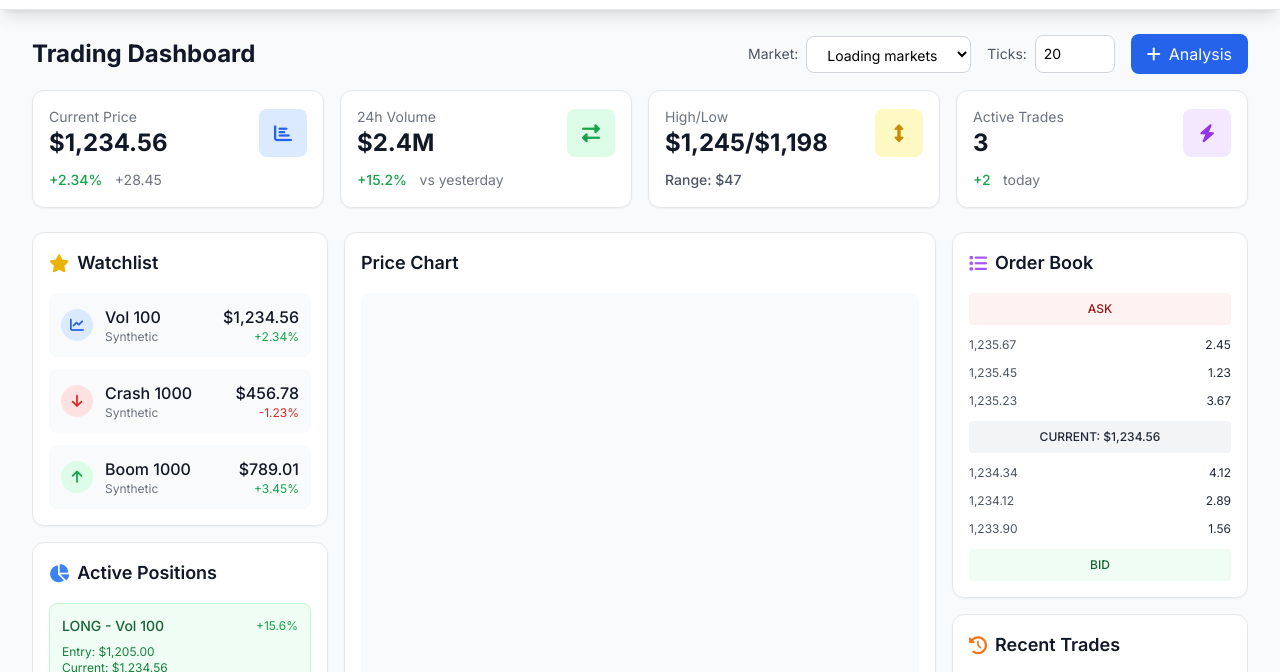
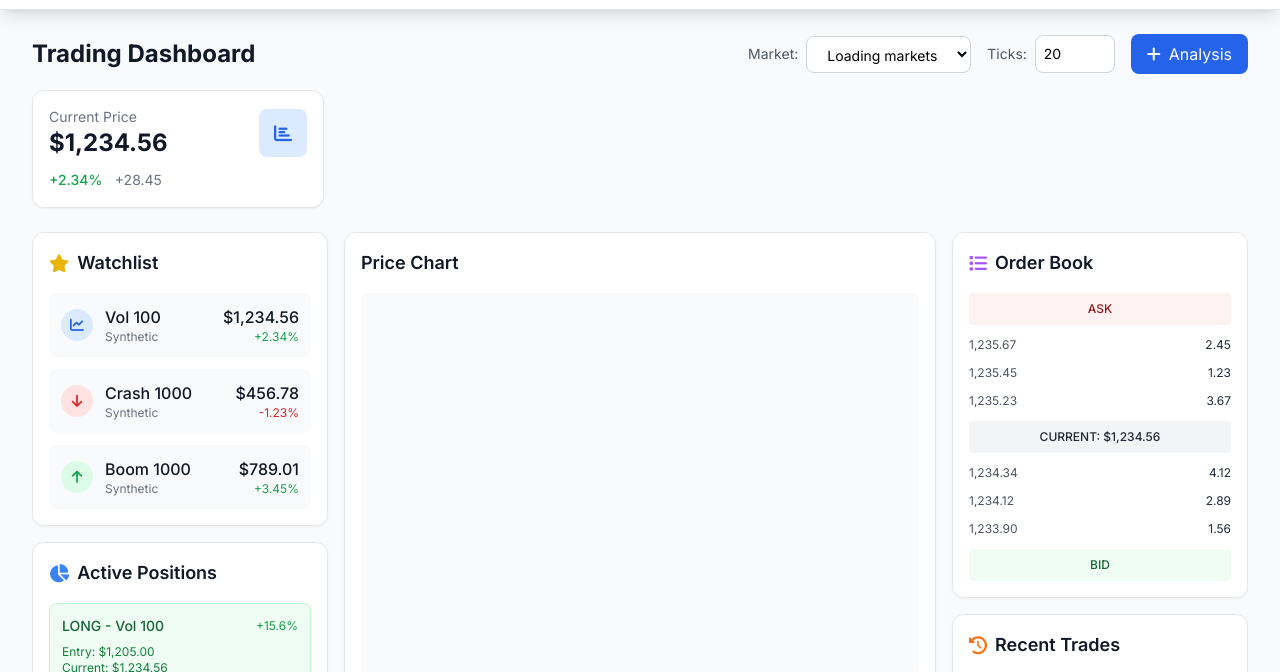
Before and after one commit to pascalspencer/home, a website: page public/index.html in a window 1280 px wide. Shown: the part 55-727 px from the top of the page. Drawn offline with nearby package versions, Linux system fonts and the light colour scheme.

Commit message:
New changes to UI

```diff
--- a/public/index.html
+++ b/public/index.html
@@ -170,52 +170,6 @@
                             </div>
                         </div>
 
-                        <div class="bg-white rounded-xl p-4 shadow-sm border border-gray-200 card-hover">
-                            <div class="flex items-center justify-between">
-                                <div>
-                                    <p class="text-gray-500 text-sm">24h Volume</p>
-                                    <p class="text-2xl font-bold text-gray-900">$2.4M</p>
-                                </div>
-                                <div class="w-12 h-12 bg-green-100 rounded-lg flex items-center justify-center">
-                                    <i class="fas fa-exchange-alt text-green-600 text-lg"></i>
-                                </div>
-                            </div>
-                            <div class="mt-2">
-                                <span class="text-green-600 text-sm font-medium">+15.2%</span>
-                                <span class="text-gray-500 text-sm ml-2">vs yesterday</span>
-                            </div>
-                        </div>
-
-                        <div class="bg-white rounded-xl p-4 shadow-sm border border-gray-200 card-hover">
-                            <div class="flex items-center justify-between">
-                                <div>
-                                    <p class="text-gray-500 text-sm">High/Low</p>
-                                    <p class="text-2xl font-bold text-gray-900">$1,245/$1,198</p>
-                                </div>
-                                <div class="w-12 h-12 bg-yellow-100 rounded-lg flex items-center justify-center">
-                                    <i class="fas fa-arrows-alt-v text-yellow-600 text-lg"></i>
-                                </div>
-                            </div>
-                            <div class="mt-2">
-                                <span class="text-gray-600 text-sm font-medium">Range: $47</span>
-                            </div>
-                        </div>
-
-                        <div class="bg-white rounded-xl p-4 shadow-sm border border-gray-200 card-hover">
-                            <div class="flex items-center justify-between">
-                                <div>
-                                    <p class="text-gray-500 text-sm">Active Trades</p>
-                                    <p class="text-2xl font-bold text-gray-900">3</p>
-                                </div>
-                                <div class="w-12 h-12 bg-purple-100 rounded-lg flex items-center justify-center">
-                                    <i class="fas fa-bolt text-purple-600 text-lg"></i>
-                                </div>
-                            </div>
-                            <div class="mt-2">
-                                <span class="text-green-600 text-sm font-medium">+2</span>
-                                <span class="text-gray-500 text-sm ml-2">today</span>
-                            </div>
-                        </div>
                     </div>
                 </div>
 
```
Also changed, not shown: public/js/tickCount.mjs (added).
